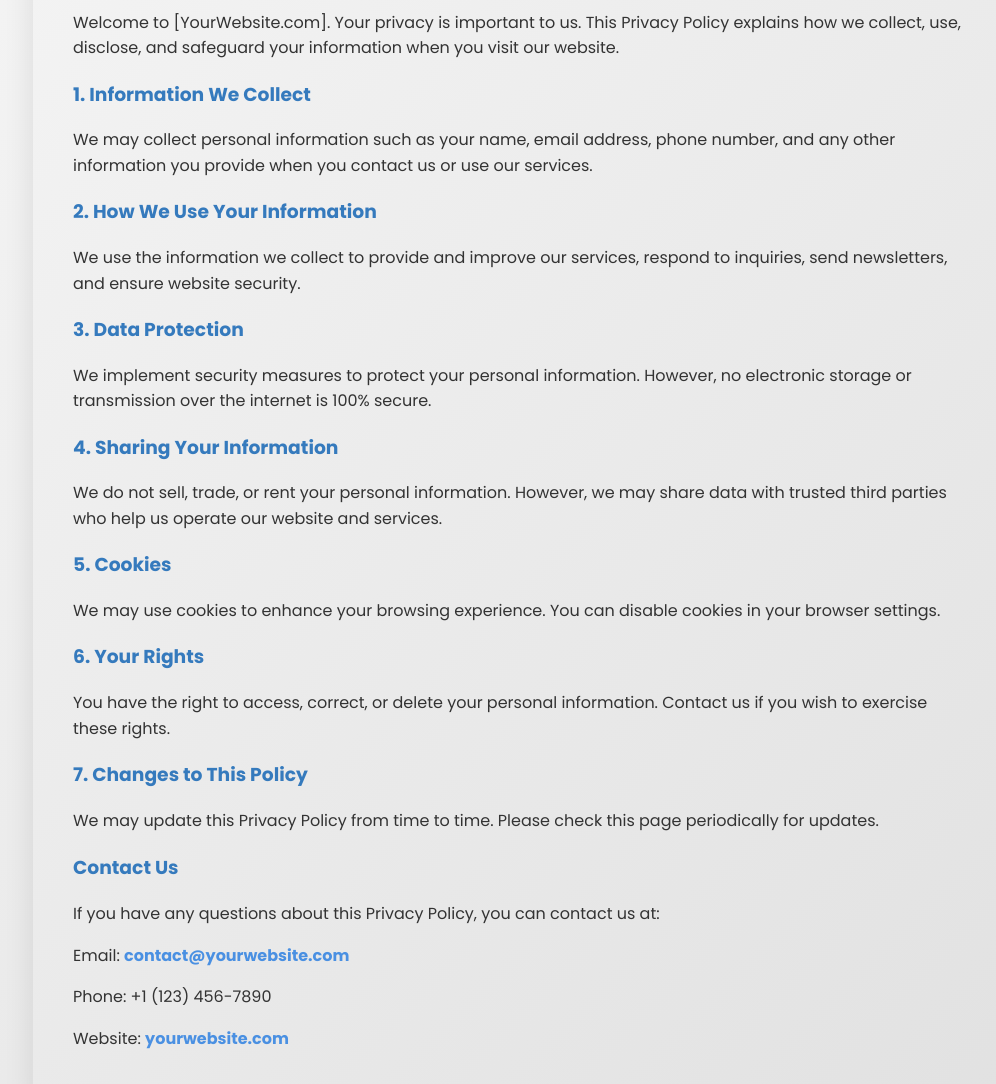
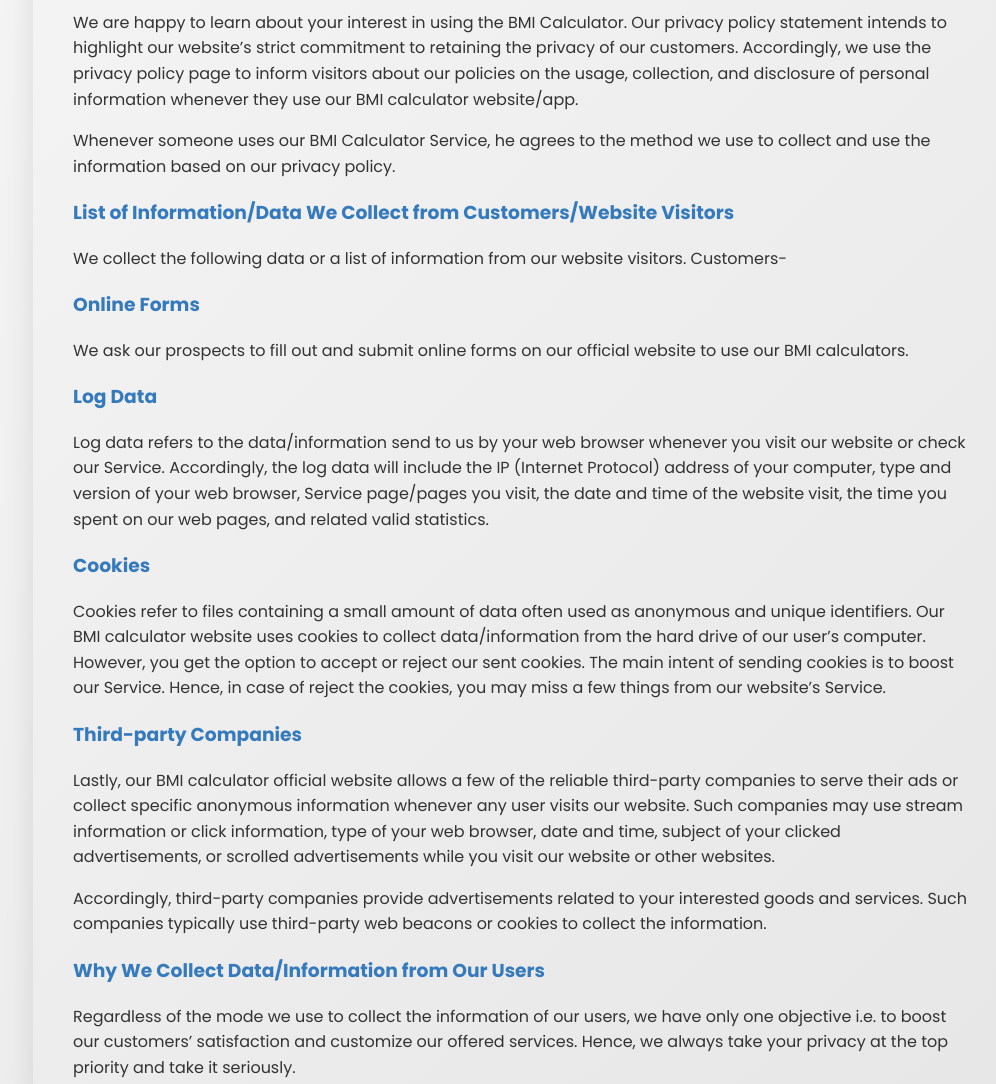
Before and after one commit to useramitkr/Health-Fitness-Calculators, a plain HTML site: page policy/privacy-policy.html in a window 1280 px wide. Shown: the part 200-1284 px from the top of the page, without its empty margins (117-1113 px from the left). Drawn offline with Linux system fonts and the light colour scheme; files whose address does not match are found by name.

Commit message:
Privacy Content: Updated

```diff
--- a/policy/privacy-policy.html
+++ b/policy/privacy-policy.html
@@ -81,42 +81,51 @@
     <section class="privacy-policy">
         <div class="container">
         <h2>Privacy Policy</h2>
-        <p>Welcome to [YourWebsite.com]. Your privacy is important to us. This Privacy Policy explains how we collect,
-            use, disclose, and safeguard your information when you visit our website.</p>
+        <p>We are happy to learn about your interest in using the BMI Calculator. Our privacy policy statement intends to highlight our website’s strict commitment to retaining the privacy of our customers. Accordingly, we use the privacy policy page to inform visitors about our policies on the usage, collection, and disclosure of personal information whenever they use our BMI calculator website/app. </p>
+        <p>Whenever someone uses our BMI Calculator Service, he agrees to the method we use to collect and use the information based on our privacy policy.  </p>
 
-        <h3>1. Information We Collect</h3>
-        <p>We may collect personal information such as your name, email address, phone number, and any other information
-            you provide when you contact us or use our services.</p>
+        <h3>List of Information/Data We Collect from Customers/Website Visitors </h3>
+        <p>We collect the following data or a list of information from our website visitors. Customers-</p>
 
-        <h3>2. How We Use Your Information</h3>
-        <p>We use the information we collect to provide and improve our services, respond to inquiries, send
-            newsletters, and ensure website security.</p>
+        <h3>Online Forms</h3>
+        <p>We ask our prospects to fill out and submit online forms on our official website to use our BMI calculators.</p>
 
-        <h3>3. Data Protection</h3>
-        <p>We implement security measures to protect your personal information. However, no electronic storage or
-            transmission over the internet is 100% secure.</p>
+        <h3>Log Data </h3>
+        <p>Log data refers to the data/information send to us by your web browser whenever you visit our website or check our Service. Accordingly, the log data will include the IP (Internet Protocol) address of your computer, type and version of your web browser, Service page/pages you visit, the date and time of the website visit, the time you spent on our web pages, and related valid statistics. </p>
 
-        <h3>4. Sharing Your Information</h3>
-        <p>We do not sell, trade, or rent your personal information. However, we may share data with trusted third
-            parties who help us operate our website and services.</p>
+        <h3>Cookies</h3>
+        <p>Cookies refer to files containing a small amount of data often used as anonymous and unique identifiers. Our BMI calculator website uses cookies to collect data/information from the hard drive of our user’s computer. However, you get the option to accept or reject our sent cookies. The main intent of sending cookies is to boost our Service. Hence, in case of reject the cookies, you may miss a few things from our website’s Service.</p>
 
-        <h3>5. Cookies</h3>
-        <p>We may use cookies to enhance your browsing experience. You can disable cookies in your browser settings.</p>
+        <h3>Third-party Companies</h3>
+        <p>Lastly, our BMI calculator official website allows a few of the reliable third-party companies to serve their ads or collect specific anonymous information whenever any user visits our website. Such companies may use stream information or click information, type of your web browser, date and time, subject of your clicked advertisements, or scrolled advertisements while you visit our website or other websites. </p>
+        <p>Accordingly, third-party companies provide advertisements related to your interested goods and services. Such companies typically use third-party web beacons or cookies to collect the information.  </p>
 
-        <h3>6. Your Rights</h3>
-        <p>You have the right to access, correct, or delete your personal information. Contact us if you wish to
-            exercise these rights.</p>
+        <h3>Why We Collect Data/Information from Our Users</h3>
+        <p>Regardless of the mode we use to collect the information of our users, we have only one objective i.e. to boost our customers’ satisfaction and customize our offered services. Hence, we always take your privacy at the top priority and take it seriously. </p>
 
-        <h3>7. Changes to This Policy</h3>
-        <p>We may update this Privacy Policy from time to time. Please check this page periodically for updates.</p>
+        <h3>Special Notes on Our Privacy Policy</h3>
+        <h3>Security</h3>
+        <p>We always strive very hard to protect your shared personal information. However, no method of online data transmission or electronic storage is 100% reliable. Hence, we cannot guarantee you complete security of your shared information. </p>
 
-        <div class="contact">
+        <h3>Third-party Links </h3>
+        <p>Our website/service page may contain certain third-party links and the respective links may redirect you to their websites whenever you click on them. Remember that we do not operate any of the external or third-party websites. Hence, we strongly recommend reviewing the Privacy Policy of each third-party site separately. Moreover, our BMI Calculator Online has no control on any external site and never assumes </p>
+
+        <h3>Links to Other Sites</h3>
+        <p>Our Service may contain links to other sites. If you click on a third-party link, you will be directed to that site. Note that these external sites are not operated by us. Therefore, we strongly advise you to review the Privacy Policy of these websites. We have no control over and assume no responsibility for the content, privacy policies, or practices of any third-party sites or services.</p>
+
+        <h3>Privacy Policy for Kids</h3>
+        <p>Our BMI Calculator Services never address any user who is below 13 years of age. Hence, if we find anyone less than 13 years shared his/her information with us, we will delete the respective account immediately from our server. We also request the parents and guardians to be responsible and inform us if your kid has shared any personal information with us. Accordingly, we will take the required action immediately. </p>
+
+        <h3>Changes in Our Privacy Policy</h3>
+        <p>We may change the privacy policy of our website even without any prior notice our users. Therefore, we request you review our page regularly to track any change on it. We notify of the changes to our users by simply updating this Privacy Policy page. The changes we make will become effective immediately.  </p>
+
+        <!-- <div class="contact">
             <h3>Contact Us</h3>
             <p>If you have any questions about this Privacy Policy, you can contact us at:</p>
             <p>Email: <a href="mailto:contact@yourwebsite.com">contact@yourwebsite.com</a></p>
             <p>Phone: +1 (123) 456-7890</p>
             <p>Website: <a href="https://yourwebsite.com">yourwebsite.com</a></p>
-        </div>
+        </div> -->
     </div>
     </section>
 
```
